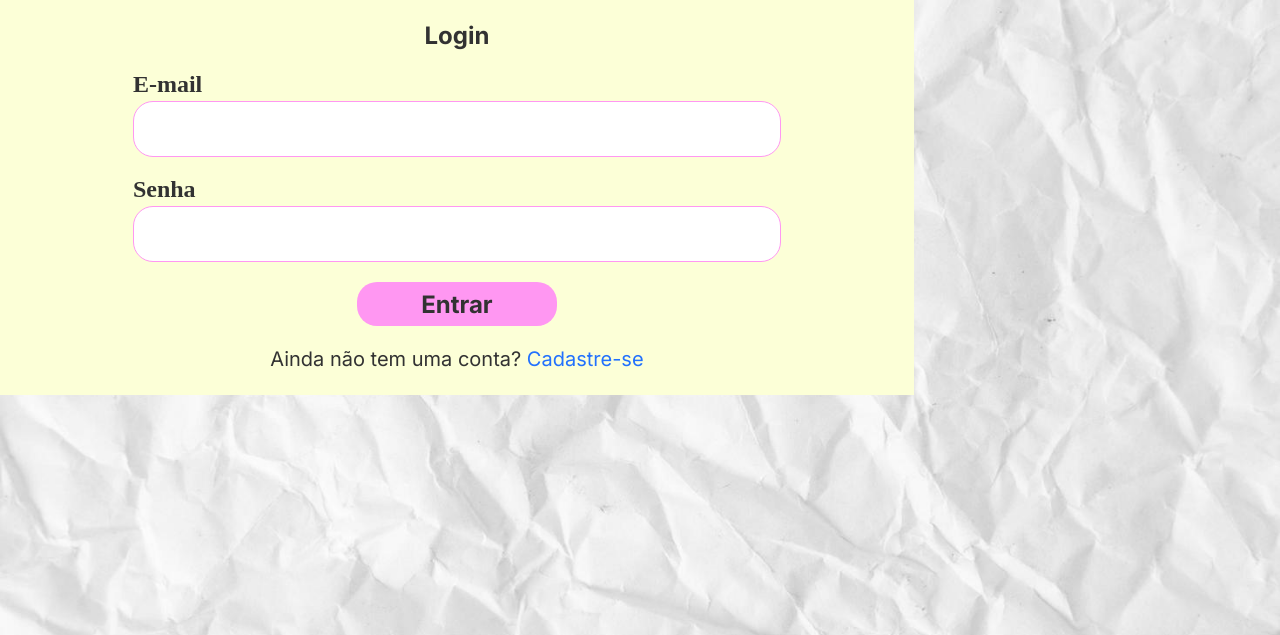
After one commit to Vinescle/Tcc-cherry-blossom, a PHP site: page /cadastro-e-login/login.php in a window 1280 px wide. The commit adds this page. Shown: the top 635 px of the page. Run offline with PHP 8.4, Linux system fonts and the light colour scheme.

Commit message:
Tela de login ainda incompleta

```diff
--- /dev/null
+++ b/cadastro-e-login/login.php
@@ -0,0 +1,117 @@
+<!DOCTYPE html>
+<html lang="pt-br">
+
+<head>
+    <meta charset="UTF-8">
+    <link rel="stylesheet" href="../css/reset.css">
+    <link rel="stylesheet" href="../css/cadastro.css">
+    <title>Cherry Blossom - Cadastro</title>
+    <style>
+       @import url('https://fonts.googleapis.com/css2?family=Inter:wght@100;400;500;700&display=swap');
+
+        * {
+            color: #323232;
+            font-family: 'Inter', sans-serif;
+        }
+
+        body {
+            background-image: url(../imagens/background/papel1.jpg);
+            background-repeat: no-repeat;
+            background-size: 100%;
+        }
+
+        .conteiner {
+            padding: 0% 3% 0.5% 3%;
+            width: 837px;
+            background: #FCFFD7;
+            display: flex;
+            flex-direction: column;
+            align-items: center;
+        }
+
+        .conteiner-titulo{
+            font-size: 24px;
+            font-weight: bold;
+        }
+
+        .config-tamanho {
+            width: 642px;
+            height:52px;
+            border: solid 1px #FF97F2;
+            border-radius: 20px;
+        }
+
+        .input-text{
+            font-size: 24px;
+            font-weight: bold;
+        }
+
+        form {
+            display: flex;
+            flex-direction: column;
+            align-items: center;
+            gap: 20px;
+        }
+
+        .input {
+            display: flex;
+            flex-direction: column;
+            gap: 5px;
+        }
+
+        .form-end{
+            display: flex;
+            flex-direction: column;
+            align-items: center;
+            gap: 3px;
+        }
+
+        .form-end-submit input{
+            font-size: 24px;
+            font-weight: bold;
+            width: 200px;
+            height: 44px;
+            background-color: #FF97F2;
+            border: none;
+            border-radius: 20px;
+
+        }
+
+        .form-end-text p{
+            font-size: 20px;
+            font-weight: 400;
+        }
+
+        .form-end-text a{
+            color:#2271FD;
+        }
+    </style>
+</head>
+
+<body>
+    <div class="conteiner">
+        <div class="conteiner-titulo">
+            <p>Login</p>
+        </div>
+        <form action="#" method="post">
+            <div class="input">
+                <label class="input-text">E-mail</label>
+                <input class="config-tamanho" type="email" name="email">
+            </div>
+            <div class="input">
+                <label class="input-text">Senha</label>
+                <input class="config-tamanho" type="password" name="senha">
+            </div>
+            <div class="form-end">
+                <div class="form-end-submit">
+                    <input type="submit" value="Entrar" name="senha">
+                </div>
+                <div class="form-end-text">
+                    <p>Ainda não tem uma conta? <a href="#">Cadastre-se</a></p>
+                </div>
+            </div>
+        </form>
+    </div>
+</body>
+
+</html>
--- a/css/estilo-home.css
+++ b/css/estilo-home.css
@@ -1,6 +1,6 @@
 /* Cabeçalho */
 
-@import url('https://fonts.googleapis.com/css2?family=Inter:wght@700&display=swap');
+@import url('https://fonts.googleapis.com/css2?family=Inter:wght@100;400;500;700&display=swap');
 
 .cabecalho {
     display: flex;
```
Also changed, not shown: imagens/background/papel1.jpg (added).
